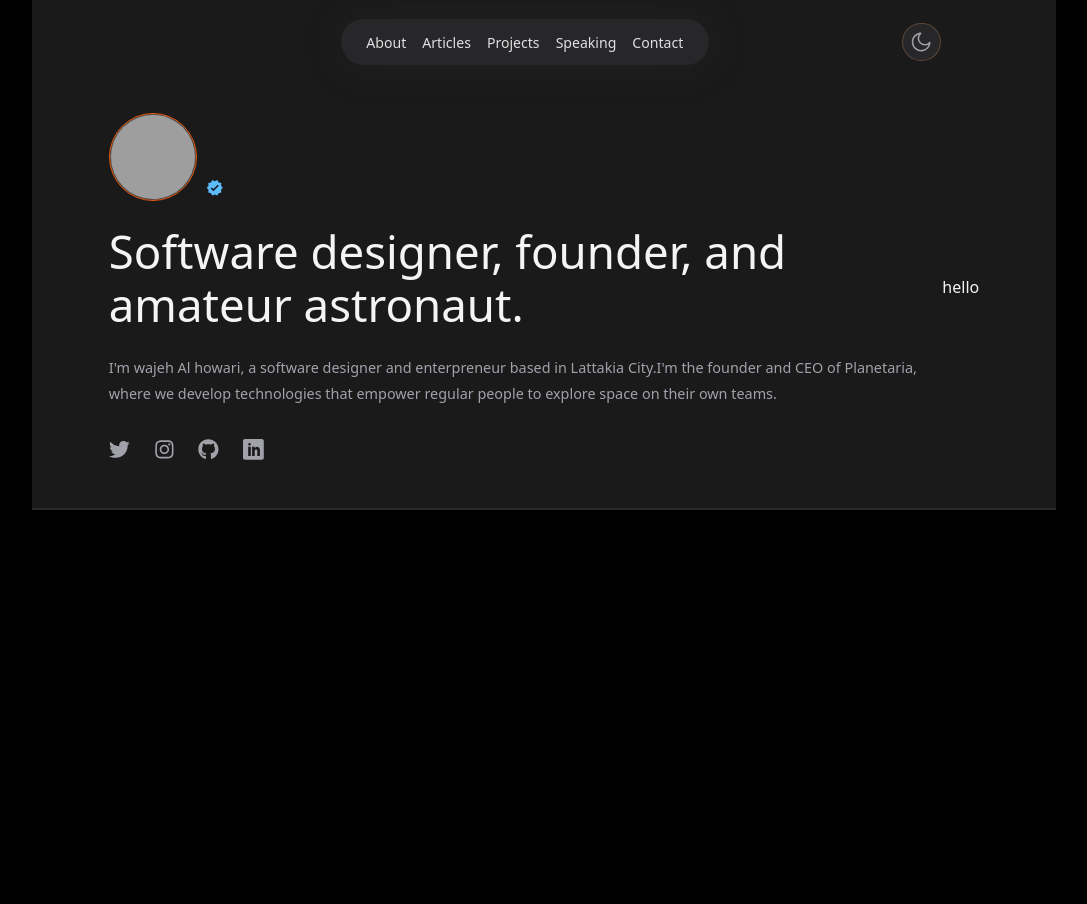
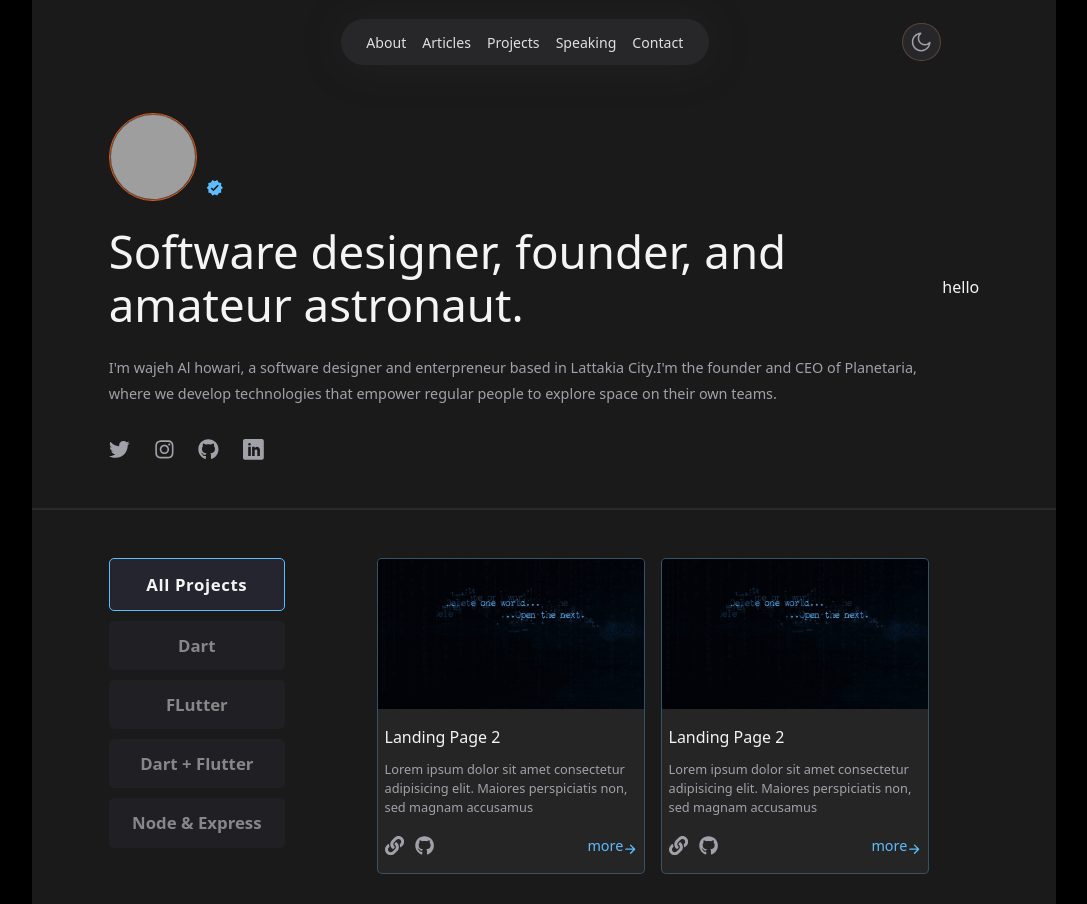
Before and after one commit to wajihhawarii/portfolio, a Next.js app: page / in a window 1280 px wide. Shown: the top 904 px of the page, without its empty margins (96-1183 px from the left). Before the commit the page ends 800 px from the top, so only its background shows below. Built offline with nearby package versions, Linux system fonts and the light colour scheme; grey boxes are pictures that could not be loaded.

Commit message:
make project section

```diff
--- a/src/app/page.tsx
+++ b/src/app/page.tsx
@@ -1,6 +1,7 @@
 import React from 'react'
 
 import Hero from '@/components/Hero';
+import Main from '@/components/Main';
 
 
 const page = () => {
@@ -8,6 +9,7 @@ const page = () => {
     <div className=''>
       <Hero />
       <div className='divider' />
+      <Main />
     </div>
   )
 }
--- /dev/null
+++ b/src/components/Main.tsx
@@ -0,0 +1,71 @@
+import Image from 'next/image'
+import Link from 'next/link';
+import React from 'react'
+import { FaGithub } from "react-icons/fa";
+import { FaLink } from "react-icons/fa";
+import { IoArrowForwardOutline } from "react-icons/io5";
+
+
+
+
+const Main = () => {
+
+  const styleBtn:string = `
+    w-[7.2rem] sm:w-[11rem] text-center text-[0.9rem] sm:text-[1.05rem] bg-[rgba(36,37,46,1)] capitalize
+    rounded-[5px] font-bold transition-all delay-[0.3s] hover:opacity-100
+  `
+
+  const btnArray = [
+    "All Projects",
+    "Dart",
+    "FLutter",
+    "Dart + Flutter",
+    "Node & Express",
+  ]
+
+  return (
+    <main className='flex gap-[2.64rem] flex-col sm:flex-row items-center sm:items-start'>
+
+      <section className='flex flex-row flex-wrap justify-center sm:flex-col gap-[10px]'>
+        {
+          btnArray.map((item,index) => (
+            <button key={index}
+              className={`${styleBtn} ${index === 0 ? "py-[0.8rem] opacity-100 tracking-[0.6px] border-blueColor border-[1px]" : "opacity-50 py-[0.8rem] sm:py-[0.75rem]"}
+              `}>
+              {item}
+            </button>
+          ))
+        }
+      </section>
+
+      {/* Right Section */}
+      <section className='flex flex-wrap gap-x-4 gap-y-[2rem] justify-center'>
+        {["aa","bb","cc","dd","ee"].map((item) => (
+          <article key={item} className='border-[1px] border-[rgba(93,188,252,0.3)] rounded-[5px]
+          transition-all duration-[0.3s] hover:rotate-[1deg] overflow-hidden cursor-pointer hover:scale-[1.01]
+          hover:border-blueColor bg-[linear-gradient(rgba(255,255,255,0.05),rgba(255,255,255,0.05))]
+        '>
+          <Image src="/images/card.jpg" alt='' width={266} height={100} className='h-auto' />
+          <div className='w-[266px] py-[1rem] px-[0.4rem]'>
+            <h1 className='text-textColor'>Landing Page 2</h1>
+            <p className='text-subtextColor text-[0.8rem] mt-[0.7rem] mb-[1.1rem]'>Lorem ipsum dolor sit amet consectetur adipisicing elit. Maiores perspiciatis non, sed magnam accusamus</p>
+            <div className='flex justify-between items-center'>
+              <div className='flex items-center justify-start gap-[11px] text-[1.2rem] text-subtextColor
+
+              '>
+                <FaLink className='hover:text-[1.25rem] hover:text-iconHover cursor-pointer' />
+                <FaGithub className='hover:text-[1.25rem] hover:text-iconHover cursor-pointer' />
+              </div>
+              <Link href="/" className='flex justify-center text-blueColor text-[0.9rem]'>
+                more <IoArrowForwardOutline className='self-end' />
+              </Link>
+            </div>
+          </div>
+        </article>
+        ))}
+      </section>
+    </main>
+  )
+}
+
+export default Main
```
Also changed, not shown: public/images/card.jpg (added).
